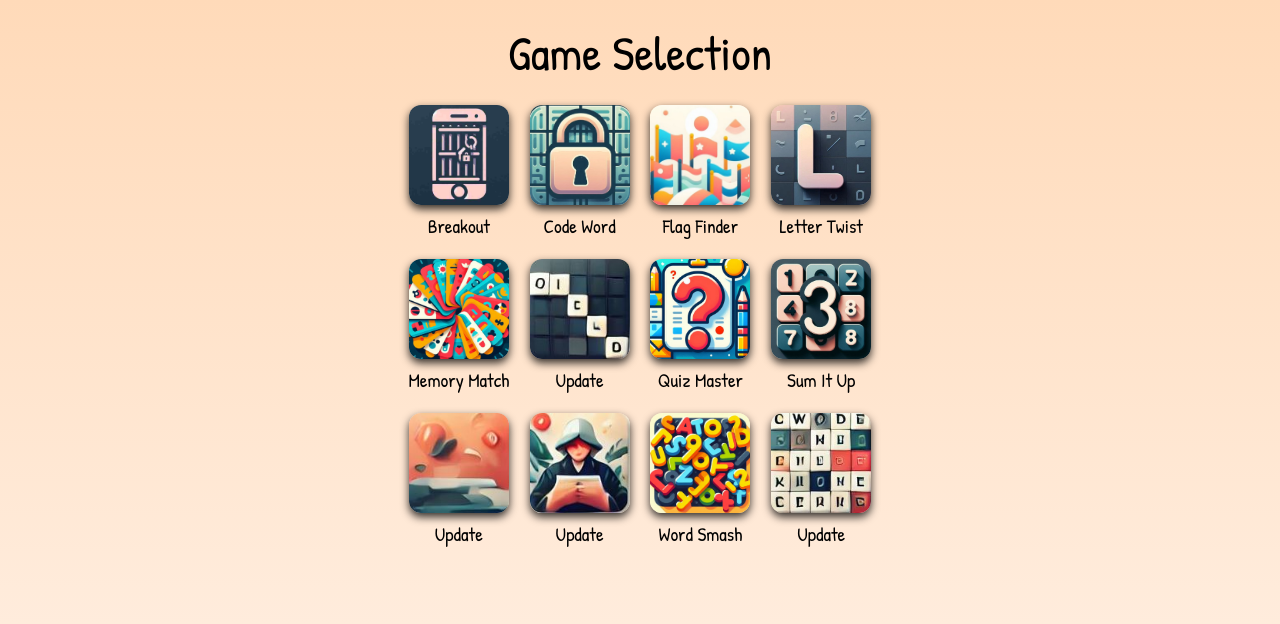
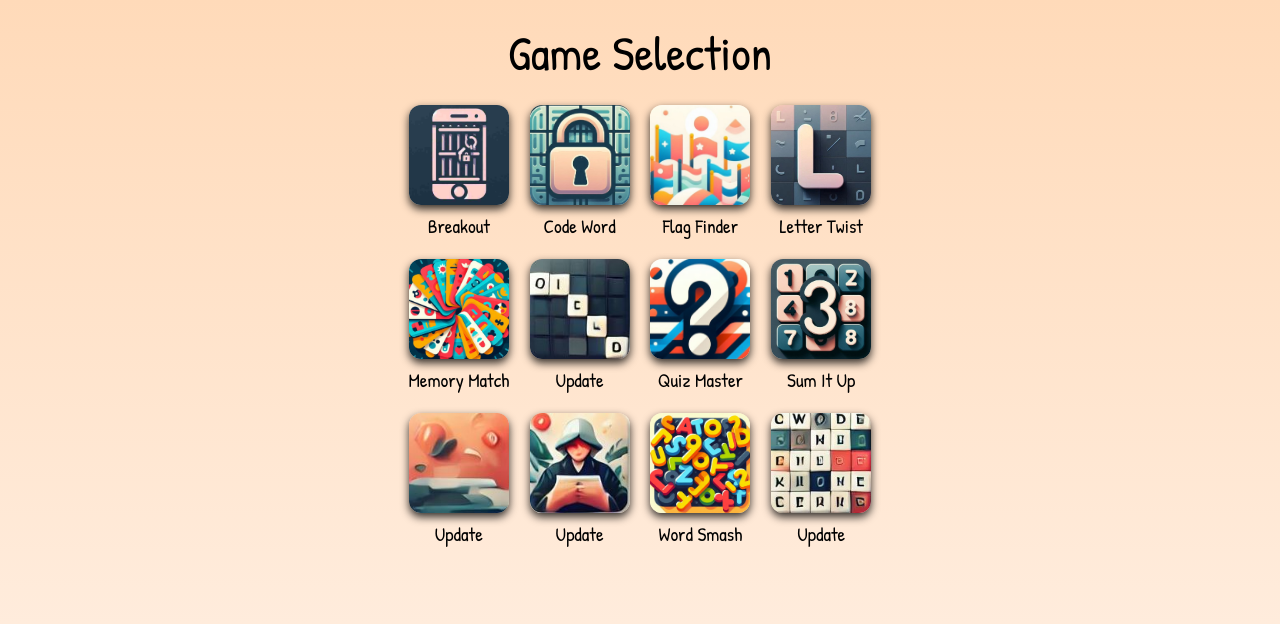
Before and after one commit to joseph-johnson27001/game-world, a Vue app: page / in a window 1280 px wide. Shown: the top 624 px of the page. Built offline with nearby package versions, Linux system fonts and the light colour scheme.

Commit message:
New quiz tile

```diff
--- a/src/views/GameSelection.vue
+++ b/src/views/GameSelection.vue
@@ -61,7 +61,7 @@ export default {
         },
         {
           name: "Quiz Master",
-          image: "GameSelection/quiz-tile.PNG",
+          image: "GameSelection/quiz.PNG",
           route: "QuizMasterCategories",
         },
         {
```
Also changed, not shown: public/GameSelection/quiz.PNG (added).
